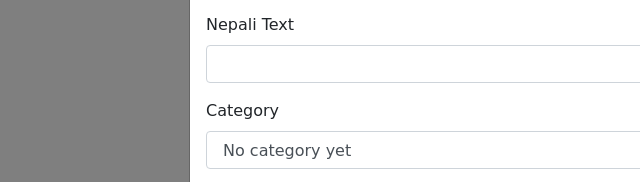
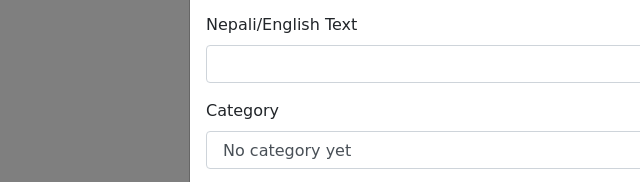
Before and after one commit to praash47/newari-db, a plain HTML site: page index.html in a window 1280 px wide. Both pictures are taken after a click on the button "Add New". Shown: the part 181-363 px from the top of the page, 51-691 px from the left. Drawn offline with nearby package versions, Linux system fonts and the light colour scheme; a web font is replaced by a local one.

Commit message:
Update index.html

```diff
--- a/index.html
+++ b/index.html
@@ -1,7 +1,7 @@
 <!DOCTYPE html>
 <html>
 <head>
-	<title>Our Newari Portal</title>
+	<title>Jhigu Newa Thya (Our Newa Place)</title>
 	<link rel="stylesheet" type="text/css" href="	https://stackpath.bootstrapcdn.com/bootstrap/4.4.1/css/bootstrap.min.css">
 	<link rel="stylesheet" type="text/css" href="style.css">
 </head>
@@ -27,7 +27,7 @@
 	              <input type="text" class="form-control" id="formGroupExampleInput">
 	            </div>
 	            <div class="form-group">
-	              <label for="formGroupExampleInput2">Nepali Text</label>
+	              <label for="formGroupExampleInput2">Nepali/English Text</label>
 	              <input type="text" class="form-control" id="formGroupExampleInput2">
 	            </div>
 	            <div class="form-group">
```
